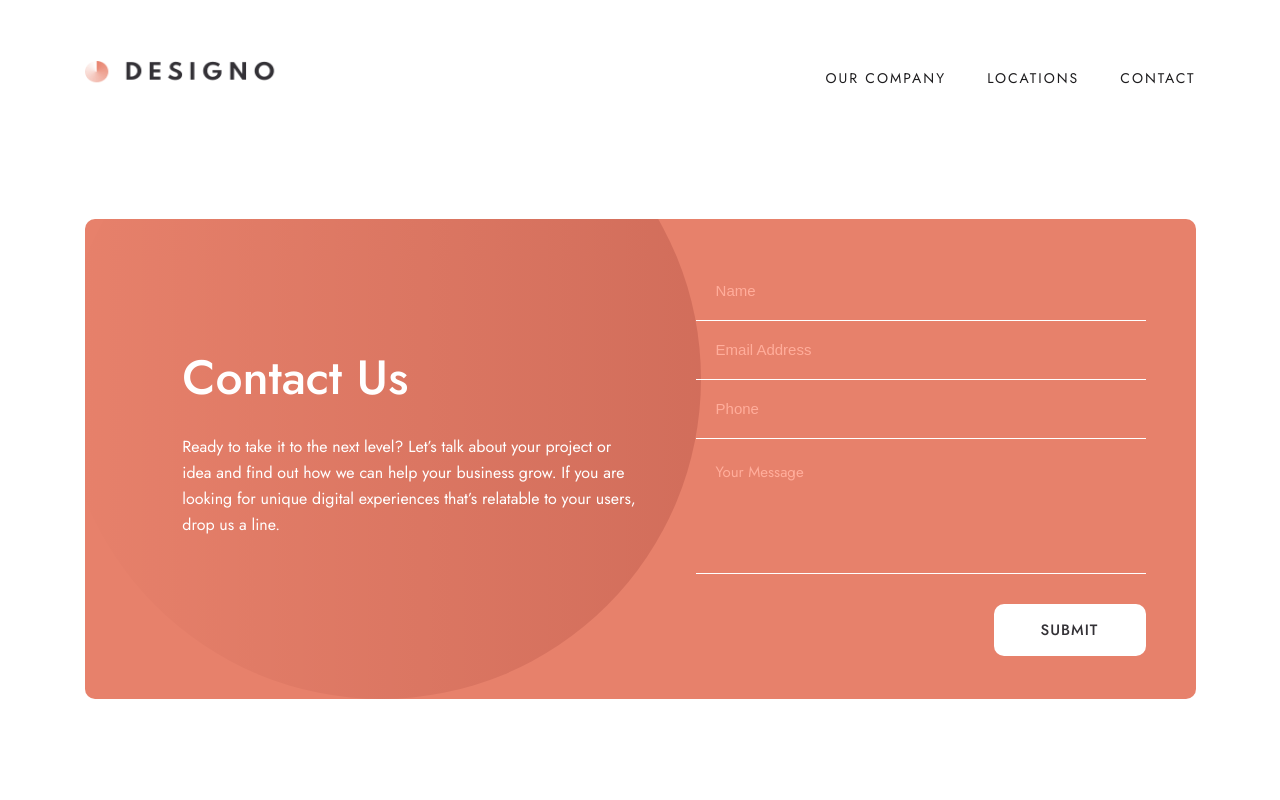
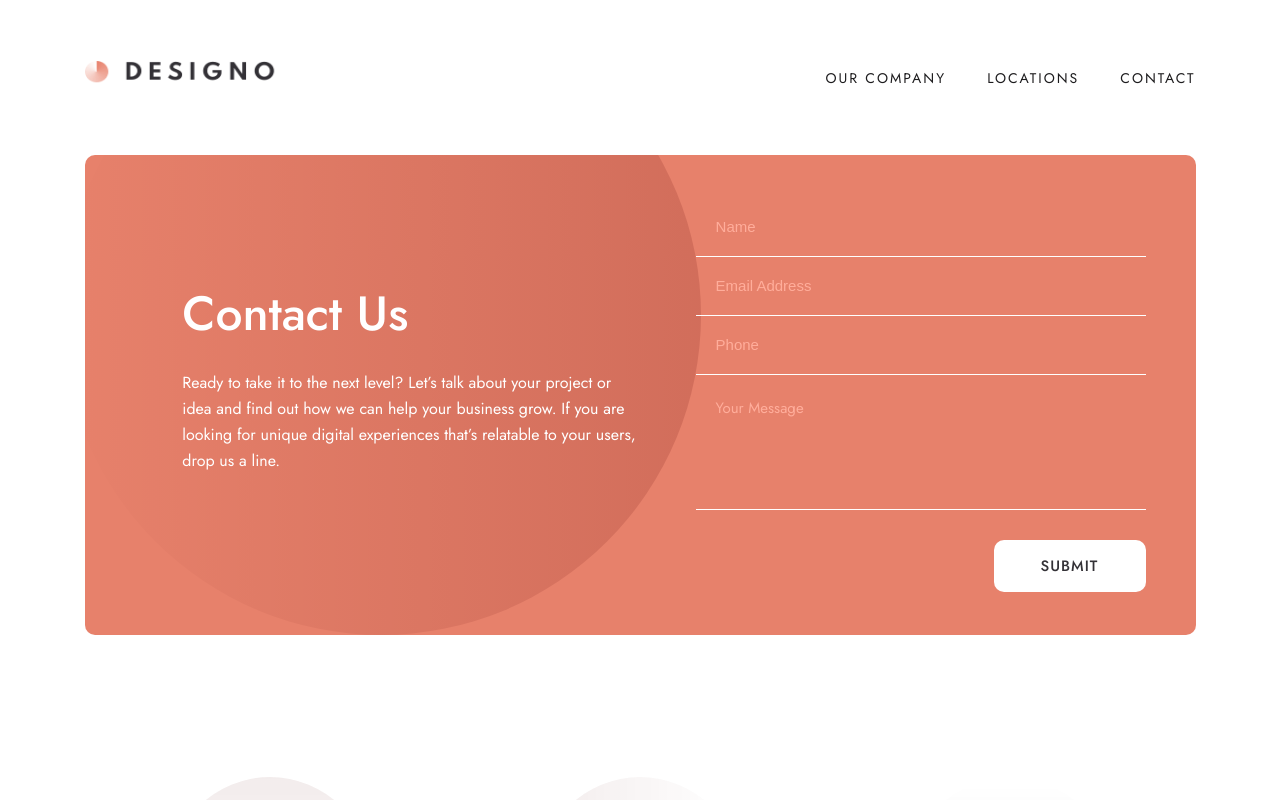
Before and after one commit to qjerap/designo, a React (Create React App) app: page /contact in a window 1280 px wide. Shown: the top 800 px of the page. Built offline with nearby package versions, Linux system fonts and the light colour scheme.

Commit message:
fixing location page

```diff
--- a/src/components/Header/header.scss
+++ b/src/components/Header/header.scss
@@ -69,6 +69,7 @@
   width: 100%;
   background-color: var(--colorBlack);
   transition: all 0.2s;
+  overflow: hidden;
 
   &--open {
     height: 235px;
@@ -77,6 +78,7 @@
 
 .mobile__nav .header__links {
   display: none;
+
   height: 100%;
   width: 100%;
   justify-content: space-evenly;
@@ -86,7 +88,7 @@
 }
 
 .mobile__nav .header__link {
-  color: white;
+  color: var(--colorWhite);
   font-size: 24px;
 }
 .mobile__nav--open .header__links {
--- a/src/pages/About/hero.scss
+++ b/src/pages/About/hero.scss
@@ -13,7 +13,7 @@
   justify-content: space-between;
   align-items: center;
   overflow: hidden;
-  margin: 6.4rem 0;
+  margin: 0 0 6.4rem 0;
 
   @include respond(tab-port) {
     flex-direction: column-reverse;
--- a/src/pages/Locations/findUs.scss
+++ b/src/pages/Locations/findUs.scss
@@ -1,17 +1,32 @@
+@import "../../styles/abstracts/mixins";
+
 .find-us {
   width: 100%;
-  height: 32.6rem;
+  height: 32rem;
   display: flex;
   justify-content: space-between;
-  margin: 3.2rem 0;
+  margin-bottom: 4rem;
+
+  @include respond(phone) {
+    height: 710px;
+    flex-direction: column-reverse;
+  }
 
   &:nth-of-type(even) {
     flex-direction: row-reverse;
+
+    @include respond(phone) {
+      flex-direction: column-reverse;
+    }
   }
 
   &__info,
   &__map {
     border-radius: 1rem;
+
+    @include respond(phone) {
+      border-radius: 0;
+    }
   }
 
   &__info {
@@ -25,13 +40,23 @@
     justify-content: center;
     align-items: center;
 
+    @include respond(phone) {
+      width: 100%;
+      height: 394px;
+    }
+
     &__country {
       width: 80%;
       margin-bottom: 2.4rem;
+      color: var(--colorPeach);
+
+      @include respond(phone) {
+        text-align: center;
+        margin-bottom: 4rem;
+      }
       &::first-letter {
         text-transform: uppercase;
       }
-      color: var(--colorPeach);
     }
 
     &__address {
@@ -39,8 +64,17 @@
       display: flex;
       font-size: 1.6rem;
 
+      @include respond(phone) {
+        flex-direction: column;
+        align-items: center;
+      }
+
       ul {
         width: 50%;
+
+        @include respond(phone) {
+          margin-bottom: 4rem;
+        }
       }
 
       li:first-of-type {
@@ -59,6 +93,11 @@
     height: 100%;
     overflow: hidden;
 
+    @include respond(phone) {
+      width: 100%;
+      height: 320px;
+    }
+
     img {
       height: 100%;
       width: 100%;
```
Also changed, not shown: 1 other file (tests, documents, lock files or other folders).
